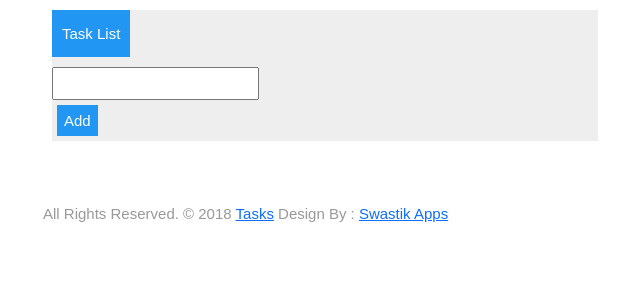
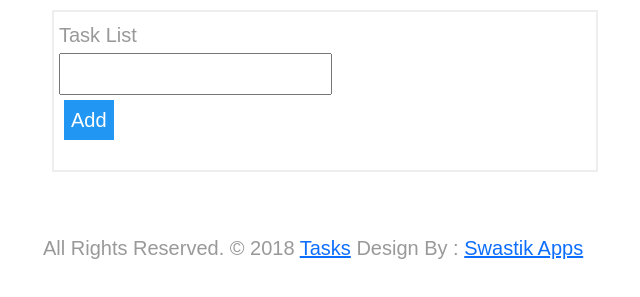
Before and after one commit to KetanChauhan/NodeTasks, a website: page index.html in a window 1280 px wide. Shown: the part 51-348 px from the top of the page, without its empty margins (315-955 px from the left). Drawn offline with Linux system fonts and the light colour scheme; files that its build step writes are made by us from their sources; no server answers; files whose address does not match are found by name.

Commit message:
Update style.css

```diff
--- a/client/style.css
+++ b/client/style.css
@@ -1,15 +1,14 @@
-
 body {
     color: #999;
-    font-size: 15px;
-    font-family: 'Raleway', sans-serif;
+    font-size: 20px;
+    font-family: sans-serif;
     line-height: 1.80857;
 }
 
 .box{
 	margin: 5px;
-	padding: 0px;
-	background: #eeeeee;
+	padding: 5px;
+	border: 2px solid #eeeeee;
 }
 
 .heading-box{
@@ -25,10 +24,7 @@ body {
 }
 
 .heading{
-	margin: 0 0 10px 0;
-	padding: 10px;
-	color: #ffffff;
-	background: #2196f3;
+	text-align: center;
 }
 
 button, .link{
@@ -46,3 +42,8 @@ button, .link{
 hr{
 	color: #333333;
 }
+
+.fa, .fas, .far, .fal, .fab {
+	font-size: 20px;
+	padding: 0 5 0 5;
+}
```
